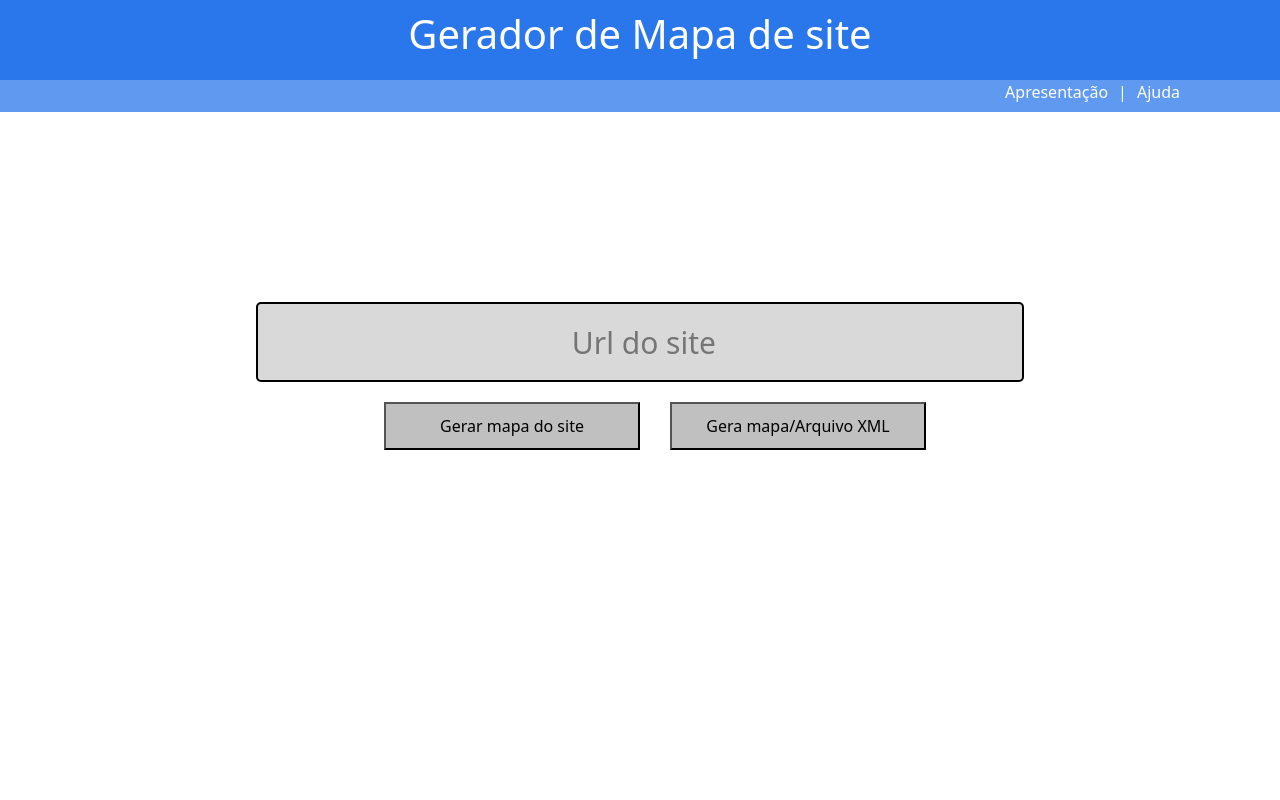
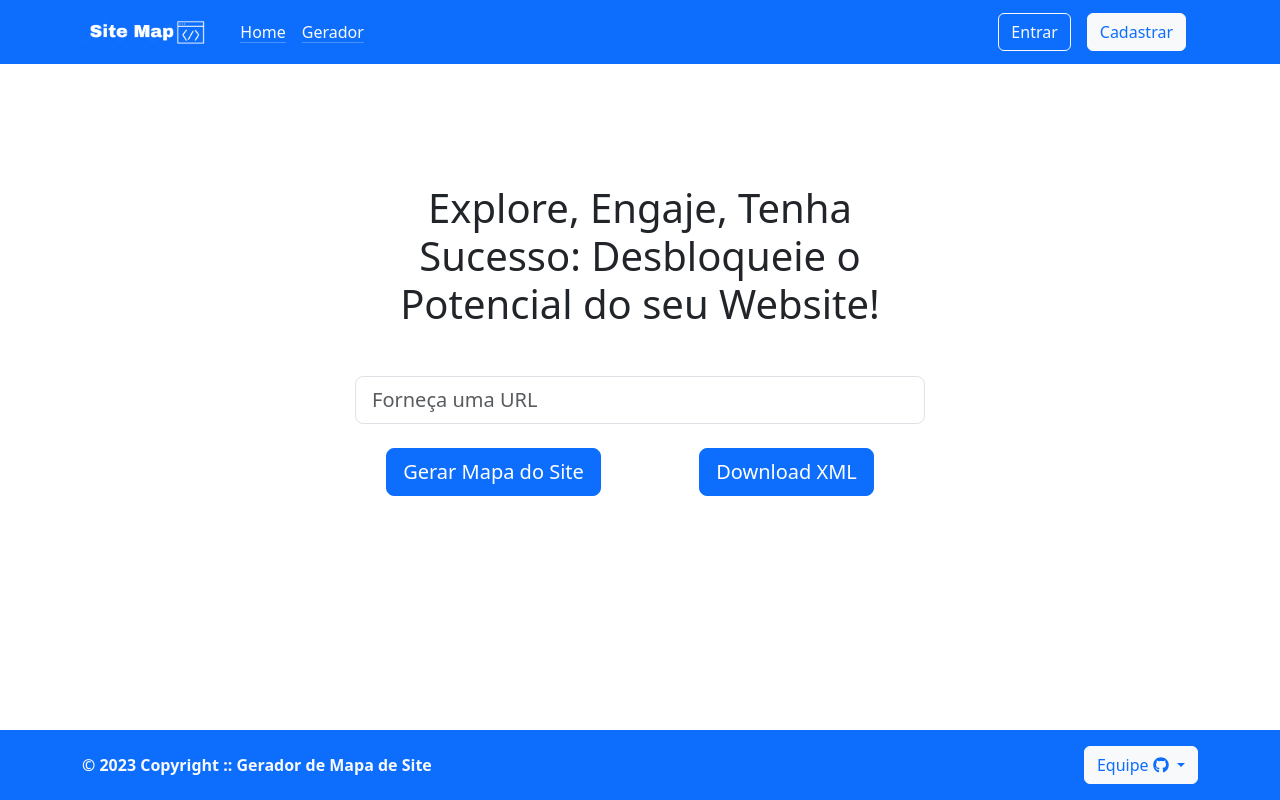
Before and after one commit to LeticiaKOSilva/Gerador-de-mapa-de-site, a Django app: page /geradorDeMapaDeSite in a window 1280 px wide. Run offline with Django 4.2, Linux system fonts and the light colour scheme; some libraries are stand-ins or nearby versions.

Commit message:
Front-end padronizado
+ Adição de templates para cabeçalho e rodapé
+ Adição de bootstrap à pagina de geração de mapa de site.
+ alteração do nome dos arquivos e correção do redirecionamento nas views.

```diff
--- a/homePage/views.py
+++ b/homePage/views.py
@@ -1,5 +1,4 @@
 from django.shortcuts import render
 
 def index(request):
-
-    return render(request, 'homePage/homePage.html')
+    return render(request, 'homePage/index.html')
--- /dev/null
+++ b/mapGenerator/templates/mapGenerator/index.html
@@ -0,0 +1,43 @@
+{% load static %}
+<!DOCTYPE html>
+<html lang="pt-br">
+
+<head>
+    <meta charset="utf-8">
+    <meta name="viewport" content="width=device-width, initial-scale=1.0">
+
+    {% include '_headLinks.html' %}
+    <title>Site Map - Home</title>
+</head>
+
+<body class="d-flex flex-column min-vh-100">
+    {% include '_header.html' %}
+
+    <main>
+        <div class="container position-relative">
+            <div class="row justify-content-center">
+                <div class="col-xl-6 ">
+                    <div class="text-center text-white">
+                        <!-- Page heading--> Forneça uma URL
+                        <h1 class="mb-5 text-dark">Explore, Engaje, Tenha Sucesso: Desbloqueie o Potencial do seu Website!</h1>
+                        <form class="form-subscribe" id="contactForm" data-sb-form-api-token="API_TOKEN">
+                            <!-- URL input-->
+                            <div class="row">
+                                <input class="form-control form-control-lg" id="urlValue" placeholder="Forneça uma URL" />
+                            </div>
+                            <div class="row grid gap-3 mt-3">
+                                <div class="col p-2 g-col-4"><button class="btn btn-primary btn-lg" id="siteMapButton" type="submit" onclick="redirect()">Gerar Mapa do Site</button></div>
+                                <div class="col p-2 g-col-4"><button class="btn btn-primary btn-lg" id="XmlButton" type="submit" onclick="download_xml()">Download XML</button></div>
+                            </div>
+                        </form>
+                    </div>
+                </div>
+            </div>
+        </div>
+    </main>
+
+    {% include '_footer.html' %}
+</body>
+
+
+</html>
--- a/mapGenerator/templates/mapGenerator/site.html
+++ /dev/null
@@ -1,87 +0,0 @@
-{% load static %}
-<!DOCTYPE html>
-<html>
-<head>
-    <meta charset="UTF-8">
-	<meta name="viewport" content="width=device-width, initial-scale=1.0">
-    <title>Gerador-de-mapa-de-site</title>
-    <link href="https://cdn.jsdelivr.net/npm/bootstrap@5.3.0-alpha2/dist/css/bootstrap.min.css" rel="stylesheet" integrity="sha384-aFq/bzH65dt+w6FI2ooMVUpc+21e0SRygnTpmBvdBgSdnuTN7QbdgL+OapgHtvPp" crossorigin="anonymous"/>
-    <link id="favicon" rel="shortcut icon" href="./logoIF.png" type="image/x-icon">
-	<link rel="stylesheet" type="text/css" href="{% static 'site.css' %}">
-</head>
-<body>
-    <!--Cabeçalho do site com o título-->
-    <header>
-        <h1>Gerador de Mapa de site</h1>
-    </header>
-
-    <!--Sub cabeçalho com links para o site de apresentação do produto e de ajuda-->
-    <div class = "div1">
-        <a href="#" class = "link"> Apresentação</a>
-        <p>  |  </p>
-        <a href="#" class = "link">Ajuda</a>
-    </div>
-
-    <div id="alerta_url">
-    </div>
-
-    <div class = "div2">
-        <input type="text" placeholder=" Url do site" class="search-input" id ="url" size="100">
-    </div>
-
-    <!-- Search bar -->
-    <div class = "div3">
-        <!--Barra onde será colocado a url do site pelo usuário-->
-        <button onclick="redirect()" class="search-button">Gerar mapa do site</button>
-        <!--2 Botões : 1 Gera apenas o mapa do site 2 Gera o mapa do site e um arquivo .xml-->
-        <button onclick="download_xml()" type="submit" class="search-button">Gera mapa/Arquivo XML</button>
-    </div>
-
-    <script>
-        const urlInput = document.getElementById("url");
-
-        function redirect() {
-            var urlValue = urlInput.value;
-
-            // Verificar se urlValue não está vazio
-            if (urlValue.trim() !== '') {
-                // Redirecionar para a URL correta
-                window.location.href = "{% url 'mapGenerator:result' 'urlValue'%}".replace('urlValue', urlValue);
-            } else {
-                show_url_alert();
-            }
-        }
-
-        function download_xml() {
-            var urlValue = urlInput.value;
-
-            if (urlValue.trim() !== '') {
-                hide_url_alert();
-                window.location.href = "{% url 'mapGenerator:download-xml' 'urlValue' %}".replace('urlValue', encodeURIComponent(urlValue));
-            } else {
-                show_url_alert();
-            }
-        }
-
-        function show_url_alert() {
-            // Exibir popup de alerta
-            var alertDiv = document.createElement('div');
-            alertDiv.className = 'alert alert-danger';
-            alertDiv.innerHTML = 'URL inválida. Por favor, insira uma URL válida.';
-
-            var alertContainer = document.getElementById('alerta_url');
-            alertContainer.innerHTML = ''; // Limpa o conteúdo atual da div
-            alertContainer.appendChild(alertDiv);
-            alertContainer.classList.remove('hidden');
-        }
-
-        function hide_url_alert() {
-            var alertContainer = document.getElementById('alerta_url');
-            alertContainer.innerHTML = ''; // Limpa o conteúdo atual da div
-            alertContainer.classList.add('hidden');
-        }
-    </script>
-</body>
-
-
-</html>
--- a/mapGenerator/urls.py
+++ b/mapGenerator/urls.py
@@ -9,5 +9,5 @@ urlpatterns = [
     path('resultado?url=<str:url>', views.resultPage, name='result'),
     path('resultado?', views.resultPage, name='result'),
     path('download-xml?url=<str:url>', views.download_xml, name='download-xml'),
-
+    path('download-xml', views.download_xml, name='download-xml'),
 ]
--- a/mapGenerator/views.py
+++ b/mapGenerator/views.py
@@ -7,7 +7,7 @@ import xml.etree.ElementTree as ET
 import json
 
 def index(request):
-    TEMPLATE_NAME = 'mapGenerator/site.html'
+    TEMPLATE_NAME = 'mapGenerator/index.html'
     return render(request,TEMPLATE_NAME)
 
 
@@ -23,15 +23,22 @@ def download_xml(request, url=''):
     '''
     Função responsável por gerar um arquivo XML com o mapa do site.
     '''
-    root = ET.Element("root")
-    child = ET.SubElement(root, "child")
-    child.text = "Conteúdo do XML"
-    tree = ET.ElementTree(root)
 
-    response = HttpResponse(content_type='application/xml')
-    response['Content-Disposition'] = 'attachment; filename="arquivo.xml"'
+    if request.method == 'POST':
+        url = request.POST.get('url')
+        print(url)  # Replace this with your desired action
+        return HttpResponse('Success')  # You can customize the response message as needed
+    else:
+        return HttpResponse('Invalid request')
+        # root = ET.Element("root")
+        # child = ET.SubElement(root, "child")
+        # child.text = "Conteúdo do XML"
+        # tree = ET.ElementTree(root)
 
-    # Salva o arquivo XML na resposta (response)
-    tree.write(response, encoding='utf-8', xml_declaration=True)
+        # response = HttpResponse(content_type='application/xml')
+        # response['Content-Disposition'] = 'attachment; filename="arquivo.xml"'
 
-    return response
+        # # Salva o arquivo XML na resposta (response)
+        # tree.write(response, encoding='utf-8', xml_declaration=True)
+
+        # return response
--- /dev/null
+++ b/templates/_footer.html
@@ -0,0 +1,54 @@
+{% load static %}
+<footer class="mt-auto bg-primary text-light">
+    <div class="container">
+        <div class="row">
+            <div class="fw-bolder col-md-6 text-center text-md-start bg-primary justify-content-center">
+                © 2023 Copyright :: Gerador de Mapa de Site
+            </div>
+            <div class="col-md-6 text-center text-md-end py-3">
+                <div class="dropdown dropdown-center">
+                    <button class="btn btn-light dropdown-toggle fw-medium" type="button" id="dropdownMenuButton"
+                        data-bs-toggle="dropdown" aria-expanded="false">
+                        Equipe <i class="fab fa-github" ></i>
+                    </button>
+                    <ul class="dropdown-menu dropdown-menu-end" aria-labelledby="dropdownMenuButton">
+                        <li><a class="dropdown-item footer-github-link" href="https://github.com/GabrielBarbosaAfo"
+                                target="_blank">Gabriel
+                                Afonso</a></li>
+                        <li><a class="dropdown-item footer-github-link" href="https://github.com/IgorAuguusto"
+                                target="_blank">Igor
+                                Augusto</a></li>
+                        <li><a class="dropdown-item footer-github-link" href="https://github.com/LeticiaKOSilva"
+                                target="_blank">Letícia
+                                Karen</a></li>
+                        <li><a class="dropdown-item footer-github-link" href="https://github.com/ViniciusJPSilva"
+                                target="_blank">Vinícius
+                                Pires</a></li>
+                        <li><a class="dropdown-item footer-github-link" href="https://github.com/VitorSVNascimento"
+                                target="_blank">Vitor
+                                Nascimento</a></li>
+                        <li><a class="dropdown-item footer-github-link" href="https://github.com/YuryOAraujo"
+                                target="_blank">Yuri
+                                Araújo</a></li>
+                    </ul>
+                </div>
+            </div>
+        </div>
+    </div>
+</footer>
+
+
+
+
+
+<script src="{% static 'script.js' %}"></script>
+<script src="https://cdnjs.cloudflare.com/ajax/libs/font-awesome/5.15.4/js/all.min.js"></script>
+<script src="https://code.jquery.com/jquery-3.2.1.slim.min.js"
+    integrity="sha384-KJ3o2DKtIkvYIK3UENzmM7KCkRr/rE9/Qpg6aAZGJwFDMVNA/GpGFF93hXpG5KkN"
+    crossorigin="anonymous"></script>
+<script src="https://cdn.jsdelivr.net/npm/popper.js@1.12.9/dist/umd/popper.min.js"
+    integrity="sha384-ApNbgh9B+Y1QKtv3Rn7W3mgPxhU9K/ScQsAP7hUibX39j7fakFPskvXusvfa0b4Q"
+    crossorigin="anonymous"></script>
+<script src="https://cdn.jsdelivr.net/npm/bootstrap@5.3.0-alpha2/dist/js/bootstrap.bundle.min.js"
+    integrity="sha384-qKXV1j0HvMUeCBQ+QVp7JcfGl760yU08IQ+GpUo5hlbpg51QRiuqHAJz8+BrxE/N"
+    crossorigin="anonymous"></script>
--- /dev/null
+++ b/templates/_headLinks.html
@@ -0,0 +1,12 @@
+{% load static %}
+
+<link href="https://cdn.jsdelivr.net/npm/bootstrap@5.3.0-alpha2/dist/css/bootstrap.min.css" rel="stylesheet"
+integrity="sha384-aFq/bzH65dt+w6FI2ooMVUpc+21e0SRygnTpmBvdBgSdnuTN7QbdgL+OapgHtvPp" crossorigin="anonymous">
+<link rel="stylesheet" href="https://cdnjs.cloudflare.com/ajax/libs/font-awesome/5.15.4/css/all.min.css">
+
+<link rel="preconnect" href="https://fonts.googleapis.com">
+<link rel="preconnect" href="https://fonts.gstatic.com" crossorigin>
+
+<link href="https://fonts.googleapis.com/css2?family=Raleway:wght@200;300;400&display=swap" rel="stylesheet">
+<link href="https://fonts.googleapis.com/icon?family=Material+Icons" rel="stylesheet">
+<link rel="stylesheet" type="text/css" href="{% static 'style.css' %}">
--- /dev/null
+++ b/templates/_header.html
@@ -0,0 +1,29 @@
+{% load static %}
+<header class="fixed-top bg-primary text-light">
+    <nav class="navbar navbar-expand-lg bg-expand-lg navbar-dark">
+        <div class="container-fluid container">
+            <a class="navbar-brand" href="#" alt="Logo do Gerador de Mapa de Site">
+                <img src="{% static 'img/logo.png' %}" alt="Logo">
+            </a>
+            <button class="navbar-toggler" type="button" data-bs-toggle="collapse"
+                data-bs-target="#navbarSupportedContent" aria-controls="navbarSupportedContent" aria-expanded="false"
+                aria-label="Toggle navigation">
+                <span class="navbar-toggler-icon"></span>
+            </button>
+
+            <div class="collapse navbar-collapse container text-center justify-content-center"
+                id="navbarSupportedContent">
+                <ul class="navbar-nav me-auto mb-2 mb-lg-0 column-gap-3">
+                   <li><a class="link-light link-offset-2 link-underline-opacity-25 link-underline-opacity-100-hover" href="/">Home</a></li></li>
+                   <li><a class="link-light link-offset-2 link-underline-opacity-25 link-underline-opacity-100-hover" href="/homePage/">Gerador</a></li></li>
+                </ul>
+
+
+                <div class="d-flex column-gap-3">
+                    <a class="btn btn-outline-light fw-medium" href="#">Entrar</a></li>
+                    <a class="btn btn-light text-primary fw-medium" href="#">Cadastrar</a></li>
+                </div>
+            </div>
+        </div>
+    </nav>
+</header>
--- /dev/null
+++ b/templates/static/script.js
@@ -0,0 +1,91 @@
+
+const urlInput = document.getElementById("url");
+
+function redirect() {
+    var urlValue = urlInput.value;
+
+    // Verificar se urlValue não está vazio
+    if (urlValue.trim() !== '') {
+        // Redirecionar para a URL correta
+        window.location.href = "{% url 'mapGenerator:result' 'urlValue'%}".replace('urlValue', urlValue);
+    } else {
+        show_url_alert();
+    }
+}
+
+
+function getCookie(name) {
+    var cookieValue = null;
+    if (document.cookie && document.cookie !== '') {
+        var cookies = document.cookie.split(';');
+        for (var i = 0; i < cookies.length; i++) {
+            var cookie = cookies[i].trim();
+            if (cookie.substring(0, name.length + 1) === (name + '=')) {
+                cookieValue = decodeURIComponent(cookie.substring(name.length + 1));
+                break;
+            }
+        }
+    }
+    return cookieValue;
+}
+
+function download_xml() {
+    var urlValue = urlInput.value;
+
+    if (urlValue.trim() !== '') {
+        hide_url_alert();
+        // window.location.href = "{% url 'mapGenerator:download-xml' 'urlValue' %}".replace('urlValue', urlValue);
+
+        // Create a new XMLHttpRequest object
+        var xhr = new XMLHttpRequest();
+
+        // Construct the URL with the parameter
+        var requestUrl = '/download-xml?url=' + encodeURIComponent(urlValue);
+
+        // Configure the request
+        xhr.open('POST', requestUrl, true);
+        xhr.setRequestHeader('Content-Type', 'application/x-www-form-urlencoded');
+
+        // Retrieve the CSRF token
+        var csrftoken = getCookie('csrftoken');
+
+        // Include the CSRF token in the request headers
+        xhr.setRequestHeader('X-CSRFToken', csrftoken);
+
+        // Define the callback function for the response
+        xhr.onload = function () {
+            if (xhr.status === 200) {
+                var blob = new Blob([xhr.responseText], { type: 'application/xml' });
+                var link = document.createElement('a');
+                link.href = window.URL.createObjectURL(blob);
+                link.download = 'arquivo.xml';
+                link.click();
+            } else {
+                console.log('Request failed. Status: ' + xhr.status);
+            }
+        };
+
+        // Send the request
+        xhr.send();
+    } else {
+        show_url_alert();
+    }
+}
+
+function show_url_alert() {
+    // Exibir popup de alerta
+    var alertDiv = document.createElement('div');
+    alertDiv.className = 'alert alert-danger';
+    alertDiv.innerHTML = 'URL inválida. Por favor, insira uma URL válida.';
+
+    var alertContainer = document.getElementById('alerta_url');
+    alertContainer.innerHTML = ''; // Limpa o conteúdo atual da div
+    alertContainer.appendChild(alertDiv);
+    alertContainer.classList.remove('hidden');
+}
+
+function hide_url_alert() {
+    var alertContainer = document.getElementById('alerta_url');
+    alertContainer.innerHTML = ''; // Limpa o conteúdo atual da div
+    alertContainer.classList.add('hidden');
+}
--- a/templates/static/site.css
+++ /dev/null
@@ -1,97 +0,0 @@
-*{
-	margin : 0;
-	padding : 0;
-	font:sans-serif;
-	box-sizing : border-box;/*Borda faz parte da conta de largura*/
-}
-
-header{
-    background-color: #2A77EB;
-    height: 10vh;
-    width: 100%;
-}
-
-h1{
-    color : white;
-    text-align: center;
-    padding-top: 10px;
-}
-
-.div1{
-    background-color:#5F99F0;
-    color:white;
-    height: 4vh;
-    width: 100%;
-    display: flex;
-    justify-content: flex-end;
-    padding-right: 100px;
-}
-
-.link {
-    color:white;
-  margin-left: 10px; /* Adicione um espaçamento entre os links */
-}
-
-p{
-    margin-left: 10px;
-}
-a{
-    text-decoration-line: none;
-}
-
-a:hover {
-    color: black;
-}
-
-.div2{
-    padding-top: 190px;
-    display: flex;
-    justify-content: center;
-    align-items: center;
-}
-
-#url{
-    width: 60%;
-    background-color:#D9D9D9;
-    height: 80px;
-    border: 2px solid black;
-    border-radius: 5px;
-    text-align: center;
-    font-size: 30px;
-}
-
-.div3{
-    width : 100%;
-    margin-top: 20px;
-    display: flex;
-    justify-content: center;
-    flex-wrap: wrap;
-}
-
-.search-button{
-    margin-left: 30px;
-    padding: 10px 20px;
-    font-size: 16px;
-    background-color: #C0C0C0;
-    color :black;
-    width: 20%;
-}
-
-.hidden {
-    display: none;
-}
-
-@media (max-width: 750px) {
-    #url{
-        width: 90%;
-    }
-    .div3 {
-        display: block;
-        align-items: center;
-    }
-    .search-button{
-        width: 50%;
-        margin-top: 30px;
-        display: block;
-    }
-  }
--- a/templates/static/homePageStyle.css
+++ b/templates/static/style.css
@@ -1,3 +1,4 @@
+
 * {
     margin: 0;
     padding: 0;
@@ -5,16 +6,23 @@
 }
 
 body {
-    height: 5000px;
     min-width: 300px;
 }
 
 main {
-    padding-top: 80px;
+    padding-top: 20vh;
+}
+
+footer {
+    width: 100%;
+}
+
+footer * {
+    align-items: center; /* Alinha verticalmente no centro */
 }
 
 .navbar {
-    background-color: #2a77eb;
+    background-color: #0d6efd;
 }
 
 .navbar-brand img {
@@ -22,7 +30,7 @@ main {
 }
 
 .dropdown-item:hover, .detail-link:hover {
-    background-color: #5f99f0 !important;
+    background-color: #0d6efd !important;
 }
 
 .title-logo {
@@ -32,8 +40,22 @@ main {
 }
 
 .btn-primary {
-    background-color: #2a77eb !important;
-    border-color: #2a77eb !important;
+    background-color: #0d6efd !important;
+    border-color: #0d6efd !important;
+}
+
+.btn-outline-light:hover, .btn-outline-light:active {
+    color: #0d6efd;
+}
+
+.btn-light {
+    color: #0d6efd;
+}
+
+.btn-light:hover, .btn-light:active, .btn-light:focus {
+    background-color: #0d6efd;
+    border: 1px solid #FFF;
+    color: #FFF !important;
 }
 
 .display-none {
@@ -74,6 +96,11 @@ main {
     padding-left: 1em;
 }
 
+.footer-github-link:hover {
+    color: #FFF;
+    background-color: #0d6efd;
+}
+
 #div-descover {
     padding: 0;
 }
@@ -85,10 +112,21 @@ main {
     width: 15em;
 }
 
+
+
+
 #search-btn:hover, #search-btn:active {
     background-color: #4C4C4C !important;
     color: #FFF !important;
 }
+
+
+@media (prefers-reduced-motion: no-preference) {
+  :root {
+    scroll-behavior: smooth;
+  }
+}
+
 
 @media screen and (max-width: 991px) {
     #sub-navbar #subNavbarSupportedContent {
```
Also changed, not shown: homePage/templates/homePage/homePage.html (deleted, +0 -116 lines), homePage/templates/homePage/index.html (added, +75 -0 lines), templates/static/img/logo.png (added).
